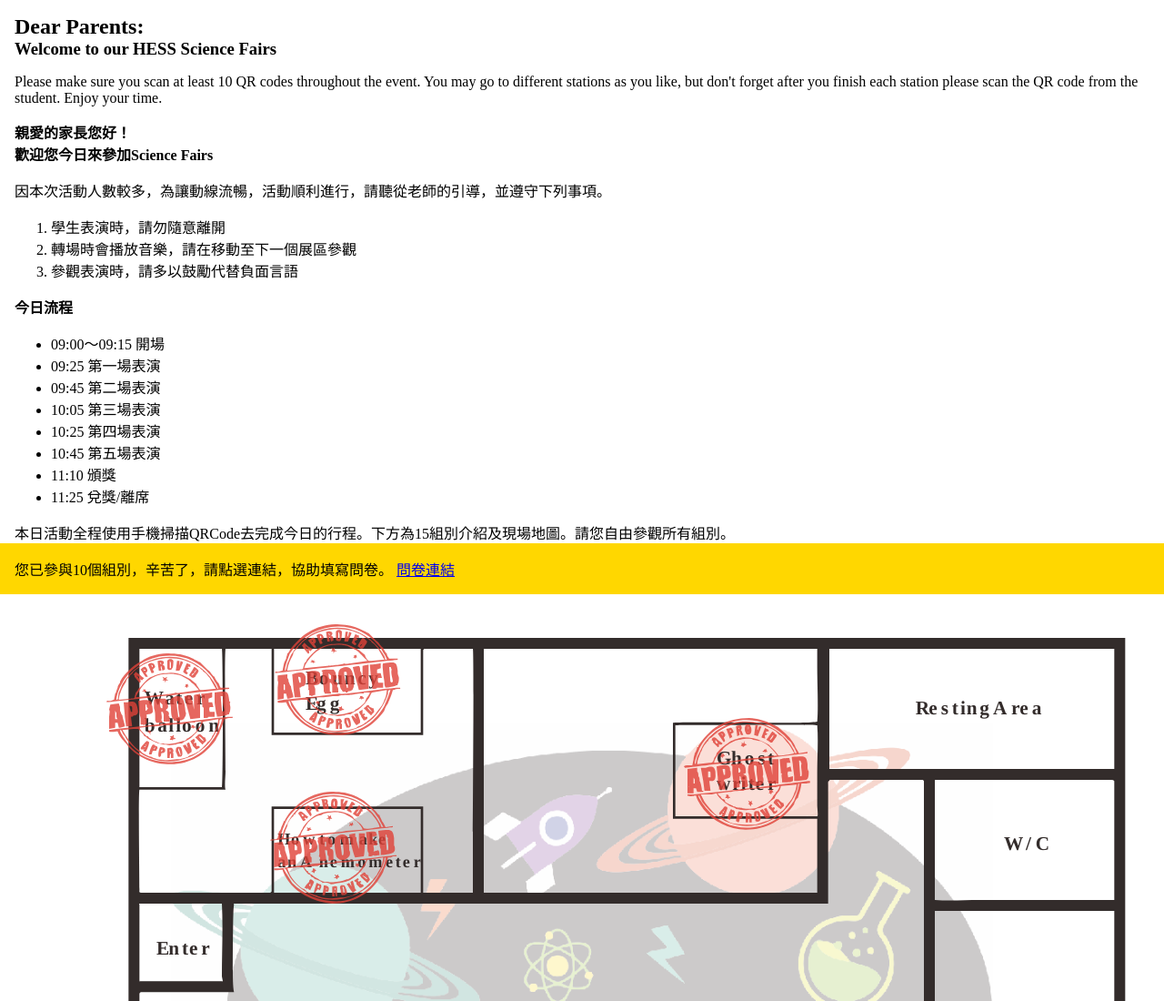
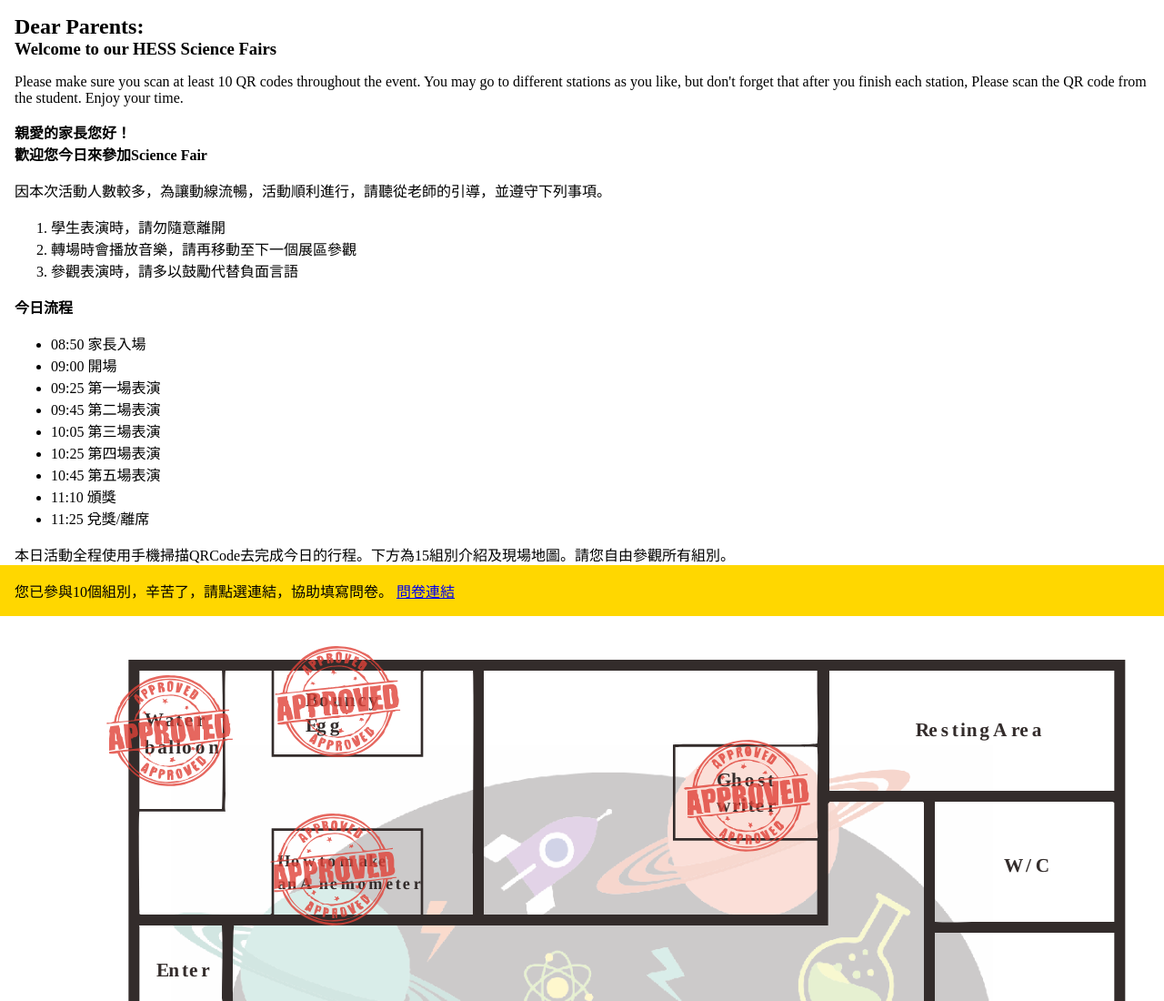
Before and after one commit to HuskyHsu/QRcode_check, a plain HTML site: page index.html in a window 1280 px wide. Shown: the top 1100 px of the page at 91% size. Drawn offline with Linux system fonts and the light colour scheme.

Commit message:
feat: 🎸 update content

```diff
--- a/index.html
+++ b/index.html
@@ -11,16 +11,16 @@
     <div class="legend" style="margin-top: 1em;">
         <h2>Dear Parents:</h2>
         <h3>Welcome to our HESS Science Fairs</h3>
-        <p>Please make sure you scan at least 10 QR codes throughout the event. You may go to different stations as you like, but don't forget after you finish each station please scan the QR code from the student. Enjoy your time.</p>
+        <p>Please make sure you scan at least 10 QR codes throughout the event. You may go to different stations as you like, but don't forget that after you finish each station, Please scan the QR code from the student. Enjoy your time.</p>
     </div>
 
 
     <div class="legend">
-        <strong>親愛的家長您好！<br>歡迎您今日來參加Science Fairs</strong>
+        <strong>親愛的家長您好！<br>歡迎您今日來參加Science Fair</strong>
         <p>因本次活動人數較多，為讓動線流暢，活動順利進行，請聽從老師的引導，並遵守下列事項。</p>
         <ol>
             <li>學生表演時，請勿隨意離開</li>
-            <li>轉場時會播放音樂，請在移動至下一個展區參觀</li>
+            <li>轉場時會播放音樂，請再移動至下一個展區參觀</li>
             <li>參觀表演時，請多以鼓勵代替負面言語</li>
         </ol>
     </div>
@@ -28,7 +28,8 @@
     <div class="legend">
         <h4 style="margin:0.5em 0;">今日流程</h4>
         <ul>
-            <li>09:00～09:15 開場</li>
+            <li>08:50 家長入場</li>
+            <li>09:00 開場</li>
             <li>09:25 第一場表演</li>
             <li>09:45 第二場表演</li>
             <li>10:05 第三場表演</li>
@@ -45,7 +46,7 @@
 
     <div id="final">
         您已參與10個組別，辛苦了，請點選連結，協助填寫問卷。
-        <a href="https://docs.google.com/forms/d/e/1FAIpQLSePqjZ0Qbggc5s5zfd4doVOi-L2lIpuGgbSQmazCqzI9b9rOA/viewform?usp=sf_link">問卷連結</a>
+        <a href="https://forms.gle/QyMRscCQSi1JZmVLA">問卷連結</a>
     </div>
 
     <?xml version="1.0" encoding="UTF-8"?>
```
